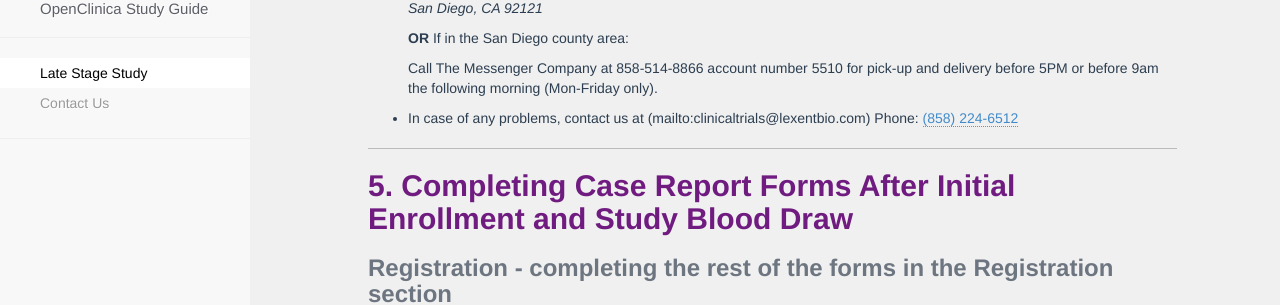
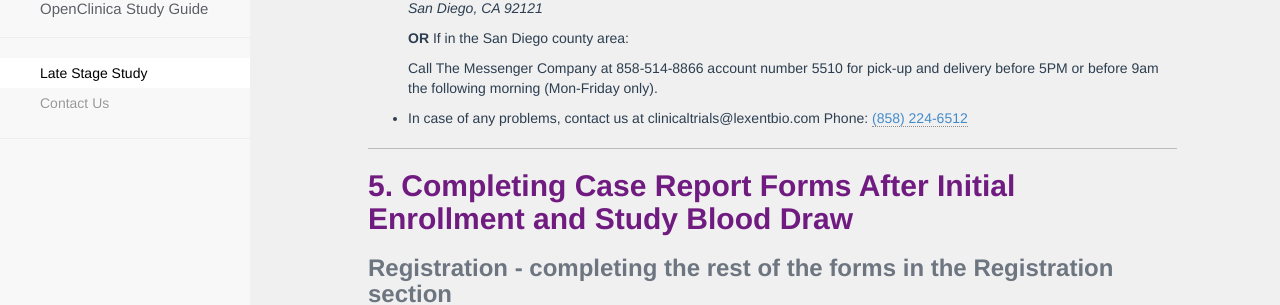
Before and after one commit to lexentbio/openclinica-docs, a Jekyll site: the page built from index.md, in a window 1280 px wide and 900 px high, scrolled down 5623 px. Shown: the part 150-455 px from the top of the window. Built offline with Jekyll 4.4.1, drawn with Linux system fonts in a browser that asks for light colours; nearby versions of some CDN libraries.

Commit message:
Updated Blood Draw Instructions

```diff
--- a/_late_stage_study_steps/blood-draw-instructions.markdown
+++ b/_late_stage_study_steps/blood-draw-instructions.markdown
@@ -45,5 +45,5 @@ To submit a participant blood sample, complete the following steps in order:
 
   Call The Messenger Company at {{site.messenger_service_phone}} account number {{site.messenger_service_account}} for pick-up and delivery before 5PM or before 9am the following morning (Mon-Friday only).
 
-* In case of any problems, contact us at (mailto:clinicaltrials@lexentbio.com)
+* In case of any problems, contact us at clinicaltrials@lexentbio.com
   Phone: [(858) 224-6512](tel:(858)%20224-6512)
```
